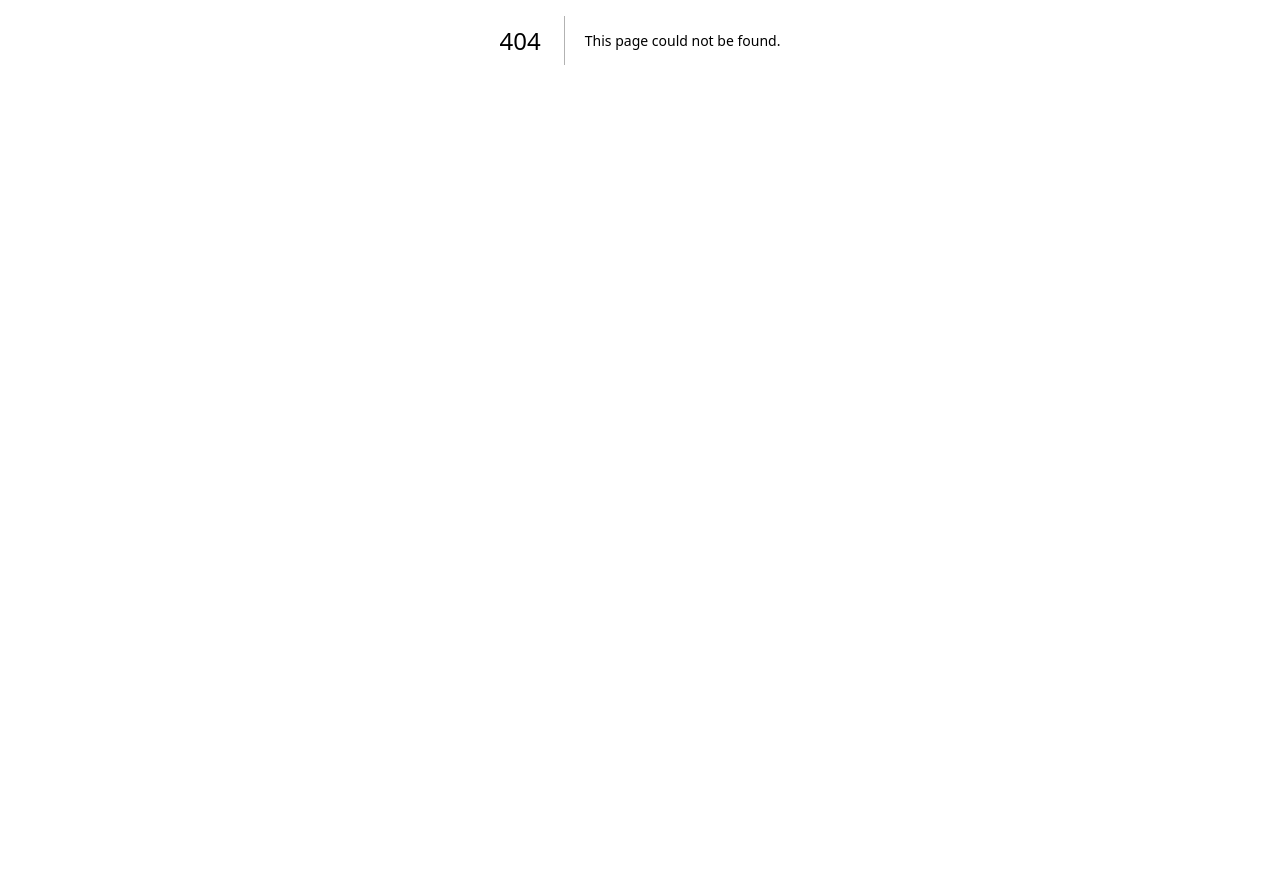
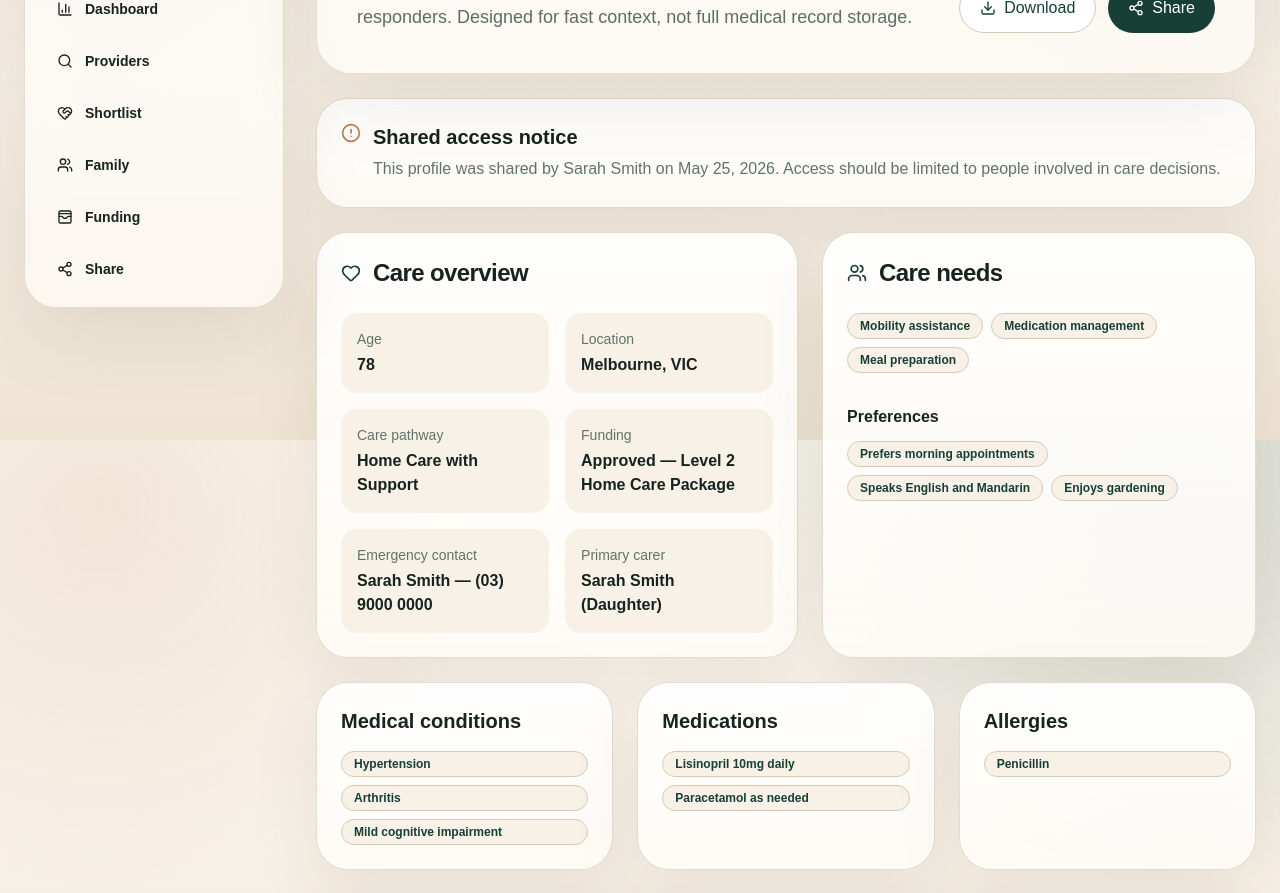
Before and after one commit to Mattrix07/kinharbour, a Next.js app: page /shared-profile in a window 1280 px wide. Before the commit this address had no page. Shown: the part 360-1253 px from the top of the page. Before the commit the page ends 800 px from the top, so only its background shows below. Built offline with nearby package versions, Linux system fonts and the light colour scheme.

Commit message:
Add shared care profile page

```diff
--- /dev/null
+++ b/app/shared-profile/page.tsx
@@ -0,0 +1,75 @@
+import { AlertCircle, Download, FileText, Heart, Share2, Users } from "lucide-react";
+import { Panel, Pill, ProductShell } from "../../components/product-shell";
+
+const profile = {
+  recipientName: "Margaret Smith",
+  age: 78,
+  location: "Melbourne, VIC",
+  emergencyContact: "Sarah Smith — (03) 9000 0000",
+  medicalConditions: ["Hypertension", "Arthritis", "Mild cognitive impairment"],
+  medications: ["Lisinopril 10mg daily", "Paracetamol as needed"],
+  allergies: ["Penicillin"],
+  carePathway: "Home Care with Support",
+  fundingStatus: "Approved — Level 2 Home Care Package",
+  primaryCarer: "Sarah Smith (Daughter)",
+  careNeeds: ["Mobility assistance", "Medication management", "Meal preparation"],
+  preferences: ["Prefers morning appointments", "Speaks English and Mandarin", "Enjoys gardening"],
+  sharedBy: "Sarah Smith",
+  sharedDate: "May 25, 2026",
+};
+
+const documents = ["Care Assessment Summary", "Hospital Discharge Report", "Medication List"];
+
+export default function SharedProfilePage() {
+  return (
+    <ProductShell
+      eyebrow="Shared care profile"
+      title={`${profile.recipientName}'s care profile.`}
+      description="A read-only care summary for family members, providers or emergency responders. Designed for fast context, not full medical record storage."
+      actions={
+        <div className="flex gap-3">
+          <button className="inline-flex items-center gap-2 rounded-full border border-[#d8c9b7] bg-white px-5 py-3 text-sm font-semibold text-[#173f35]"><Download className="h-4 w-4" /> Download</button>
+          <button className="inline-flex items-center gap-2 rounded-full bg-[#173f35] px-5 py-3 text-sm font-semibold text-white"><Share2 className="h-4 w-4" /> Share</button>
+        </div>
+      }
+    >
+      <Panel className="mb-6 border-amber-200 bg-amber-50/70">
+        <div className="flex gap-3"><AlertCircle className="h-5 w-5 text-[#bc7c51]" /><div><h2 className="text-xl font-semibold">Shared access notice</h2><p className="mt-1 leading-7 text-[#61736a]">This profile was shared by {profile.sharedBy} on {profile.sharedDate}. Access should be limited to people involved in care decisions.</p></div></div>
+      </Panel>
+
+      <div className="grid gap-6 lg:grid-cols-[1fr_0.9fr]">
+        <Panel>
+          <div className="flex items-center gap-3"><Heart className="h-5 w-5 text-[#173f35]" /><h2 className="text-2xl font-semibold tracking-tight">Care overview</h2></div>
+          <div className="mt-6 grid gap-4 md:grid-cols-2">
+            {[
+              ["Age", `${profile.age}`],
+              ["Location", profile.location],
+              ["Care pathway", profile.carePathway],
+              ["Funding", profile.fundingStatus],
+              ["Emergency contact", profile.emergencyContact],
+              ["Primary carer", profile.primaryCarer],
+            ].map(([label, value]) => <div key={label} className="rounded-2xl bg-[#f7f1e8] p-4"><p className="text-sm text-[#61736a]">{label}</p><p className="mt-1 font-semibold text-[#17231f]">{value}</p></div>)}
+          </div>
+        </Panel>
+
+        <Panel>
+          <div className="flex items-center gap-3"><Users className="h-5 w-5 text-[#173f35]" /><h2 className="text-2xl font-semibold tracking-tight">Care needs</h2></div>
+          <div className="mt-6 flex flex-wrap gap-2">{profile.careNeeds.map((item) => <Pill key={item}>{item}</Pill>)}</div>
+          <h3 className="mt-8 font-semibold">Preferences</h3>
+          <div className="mt-3 flex flex-wrap gap-2">{profile.preferences.map((item) => <Pill key={item}>{item}</Pill>)}</div>
+        </Panel>
+      </div>
+
+      <div className="mt-6 grid gap-6 lg:grid-cols-3">
+        <Panel><h2 className="text-xl font-semibold">Medical conditions</h2><div className="mt-4 grid gap-2">{profile.medicalConditions.map((item) => <Pill key={item}>{item}</Pill>)}</div></Panel>
+        <Panel><h2 className="text-xl font-semibold">Medications</h2><div className="mt-4 grid gap-2">{profile.medications.map((item) => <Pill key={item}>{item}</Pill>)}</div></Panel>
+        <Panel><h2 className="text-xl font-semibold">Allergies</h2><div className="mt-4 grid gap-2">{profile.allergies.map((item) => <Pill key={item}>{item}</Pill>)}</div></Panel>
+      </div>
+
+      <Panel className="mt-6">
+        <div className="flex items-center gap-3"><FileText className="h-5 w-5 text-[#173f35]" /><h2 className="text-2xl font-semibold tracking-tight">Shared documents</h2></div>
+        <div className="mt-6 grid gap-3 md:grid-cols-3">{documents.map((doc) => <div key={doc} className="rounded-2xl bg-[#f7f1e8] p-4 font-semibold">{doc}<p className="mt-1 text-sm font-normal text-[#61736a]">PDF available</p></div>)}</div>
+      </Panel>
+    </ProductShell>
+  );
+}
```
